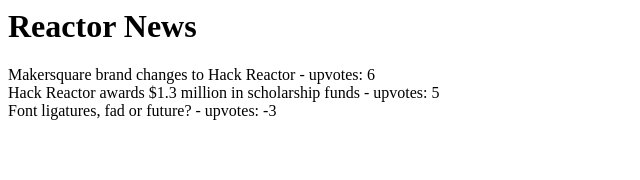
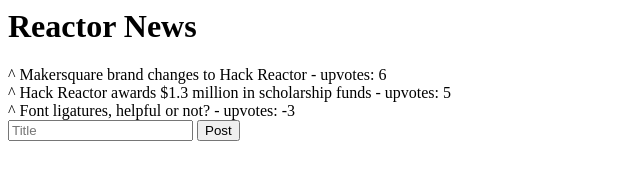
Before and after one commit to JonathanSchwob/HRSF70-MVP, a website: page index.html in a window 1280 px wide. Shown: the whole page, without its empty margins (0-640 px from the left). Drawn offline with nearby package versions, Linux system fonts and the light colour scheme.

Commit message:
add post function

```diff
--- a/app.js
+++ b/app.js
@@ -4,6 +4,12 @@
   $scope.posts = [
     {title: 'Hack Reactor awards $1.3 million in scholarship funds', upvotes: 5},
     {title: 'Makersquare brand changes to Hack Reactor', upvotes: 6},
-    {title: 'Font ligatures, fad or future?', upvotes: -3},
+    {title: 'Font ligatures, helpful or not?', upvotes: -3},
   ];
+
+  $scope.addPost = () => {
+    $scope.posts.push({title: $scope.title, upvotes: 0});
+    $scope.title = '';
+
+  };
 });
--- a/index.html
+++ b/index.html
@@ -7,7 +7,13 @@
   <body ng-app="reactorNews" ng-controller="MainController">
     <h1>Reactor News</h1>
     <div ng-repeat="post in posts | orderBy:'-upvotes'">
+      <span ng-click="incrementUpvotes(post)">^</span>
       {{post.title}} - upvotes: {{post.upvotes}}
     </div>
+    <form ng-submit="addPost()">
+      <input type="text" placeholder="Title" ng-model="title"></input>
+      <button type="submit">Post</button>
+
+    </form>
   </body>
 </html>
```
Also changed, not shown: dbclear.js (added).
